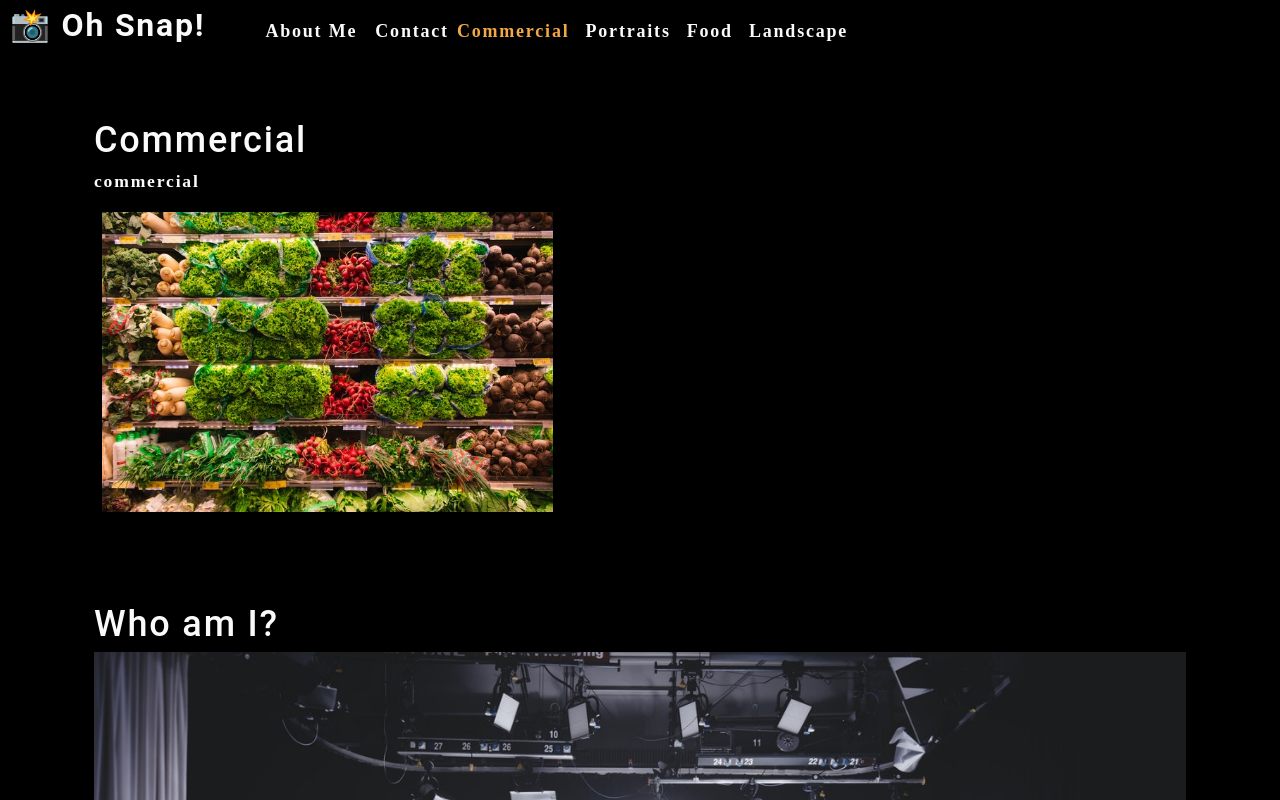
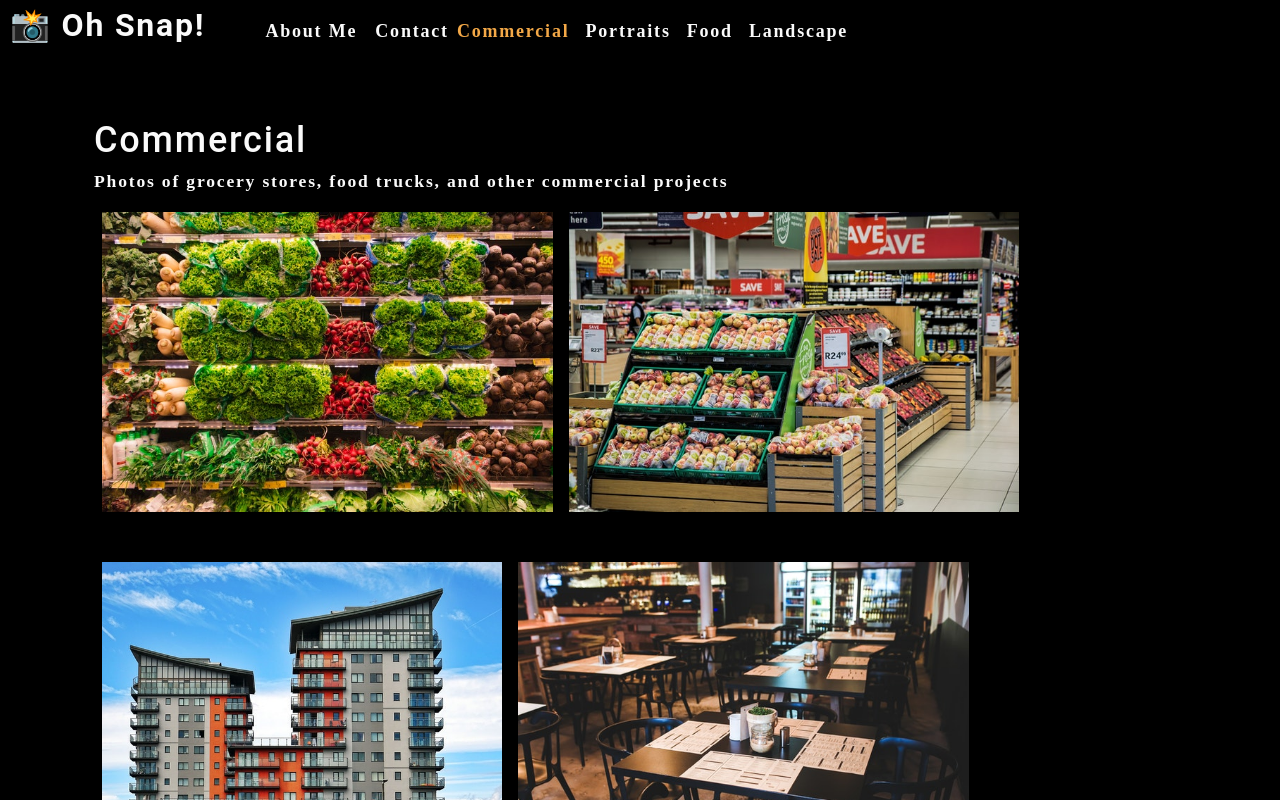
Before and after one commit to Bin-Ostrowski/photo-port, a React (Create React App) app in the folder photo-port/: page / in a window 1280 px wide. Shown: the top 800 px of the page. Built offline with nearby package versions, Linux system fonts and the light colour scheme.

Commit message:
add states then filter/map through to display corresponding category photos

```diff
--- a/photo-port/src/App.js
+++ b/photo-port/src/App.js
@@ -32,7 +32,9 @@
         currentCategory={currentCategory}
       ></Nav>
       <main>
-        <Gallery></Gallery>
+        {/* //pass the current category,
+        //which is the category selected by the user, from the Gallery component */}
+        <Gallery currentCategory={currentCategory}></Gallery>
         <About></About>
       </main>
     </div>
--- a/photo-port/src/components/Gallery/index.js
+++ b/photo-port/src/components/Gallery/index.js
@@ -1,23 +1,23 @@
 import React from "react";
-import { capitalizeFirstLetter } from "../../utils/helpers";
-import photo from "../../assets/small/commercial/0.jpg";
+import PhotoList from '../PhotoList';
+//Import the PhotoList component in Gallery.
+import { capitalizeFirstLetter } from '../../utils/helpers';
 
-function Gallery(props) {
-  const currentCategory = {
-    name: "commercial",
-    description:
-      "Photos of grocery stores, food trucks, and other commercial projects",
-  };
+
+//pass in currentCategory(a state from PhotoList)
+function Gallery({ currentCategory }) {
+  //then destructure the name and description properties from currentCategory.
+  const { name, description } = currentCategory
+
   return (
+    //create page for current category by passing in destructured state key's
     <section>
-      <h1>{capitalizeFirstLetter(currentCategory.name)}</h1>
-      <p>{currentCategory.name}</p>
-      <div className="flex-row">
-        <img src={photo}
-        alt="Commercial Example"
-        className="img-thumbnail mx-1"
-        />
-      </div>
+      <h1 data-testid="h1tag">{capitalizeFirstLetter(name)}</h1>
+      <p>{description}</p>
+      {/*getting category variable to work? First, we must use some prop
+       drilling and pass down the currentCategory.name as a prop into the
+       Photolist component*/}
+      <PhotoList category={currentCategory.name} />
     </section>
   );
 }
--- /dev/null
+++ b/photo-port/src/components/PhotoList/index.js
@@ -0,0 +1,155 @@
+import React, { useState } from "react";
+
+//in the Photolist component, we can pass in the prop, so it will send to gallery
+//however PhotoList, the props.category value has been passed down from Gallery as currentCategory.name
+//Alternatively, we can destructure props, as {category}
+const PhotoList = ({category}) => {
+
+  const [photos] = useState([
+    {
+      name: "Grocery aisle",
+      category: "commercial",
+      description:
+        "Lorem ipsum dolor sit amet, consectetur adipiscing elit. Nunc ultricie",
+    },
+    {
+      name: "Grocery booth",
+      category: "commercial",
+      description:
+        "Lorem ipsum dolor sit amet, consectetur adipiscing elit. Nunc ultricie",
+    },
+    {
+      name: "Building exterior",
+      category: "commercial",
+      description:
+        "Lorem ipsum dolor sit amet, consectetur adipiscing elit. Nunc ultricie",
+    },
+    {
+      name: "Restaurant table",
+      category: "commercial",
+      description:
+        "Lorem ipsum dolor sit amet, consectetur adipiscing elit. Nunc ultricie",
+    },
+    {
+      name: "Cafe interior",
+      category: "commercial",
+      description:
+        "Lorem ipsum dolor sit amet, consectetur adipiscing elit. Nunc ultricie",
+    },
+    {
+      name: "Cat green eyes",
+      category: "portraits",
+      description:
+        "Lorem ipsum dolor sit amet, consectetur adipiscing elit. Nunc ultricie",
+    },
+    {
+      name: "Green parrot",
+      category: "portraits",
+      description:
+        "Lorem ipsum dolor sit amet, consectetur adipiscing elit. Nunc ultricie",
+    },
+    {
+      name: "Yellow macaw",
+      category: "portraits",
+      description:
+        "Lorem ipsum dolor sit amet, consectetur adipiscing elit. Nunc ultricie",
+    },
+    {
+      name: "Pug smile",
+      category: "portraits",
+      description:
+        "Lorem ipsum dolor sit amet, consectetur adipiscing elit. Nunc ultricie",
+    },
+    {
+      name: "Pancakes",
+      category: "food",
+      description:
+        "Lorem ipsum dolor sit amet, consectetur adipiscing elit. Nunc ultricie",
+    },
+    {
+      name: "Burrito",
+      category: "food",
+      description:
+        "Lorem ipsum dolor sit amet, consectetur adipiscing elit. Nunc ultricie",
+    },
+    {
+      name: "Scallop pasta",
+      category: "food",
+      description:
+        "Lorem ipsum dolor sit amet, consectetur adipiscing elit. Nunc ultricie",
+    },
+    {
+      name: "Burger",
+      category: "food",
+      description:
+        "Lorem ipsum dolor sit amet, consectetur adipiscing elit. Nunc ultricie",
+    },
+    {
+      name: "Fruit bowl",
+      category: "food",
+      description:
+        "Lorem ipsum dolor sit amet, consectetur adipiscing elit. Nunc ultricie",
+    },
+    {
+      name: "Green river",
+      category: "landscape",
+      description:
+        "Lorem ipsum dolor sit amet, consectetur adipiscing elit. Nunc ultricie",
+    },
+    {
+      name: "Docks",
+      category: "landscape",
+      description:
+        "Lorem ipsum dolor sit amet, consectetur adipiscing elit. Nunc ultricie",
+    },
+    {
+      name: "Panoramic village by sea",
+      category: "landscape",
+      description:
+        "Lorem ipsum dolor sit amet, consectetur adipiscing elit. Nunc ultricie",
+    },
+    {
+      name: "Domestic landscape",
+      category: "landscape",
+      description:
+        "Lorem ipsum dolor sit amet, consectetur adipiscing elit. Nunc ultricie",
+    },
+    {
+      name: "Park bench",
+      category: "landscape",
+      description:
+        "Lorem ipsum dolor sit amet, consectetur adipiscing elit. Nunc ultricie",
+    },
+  ]);
+
+  //make it so only photos with the selected category appear
+  //going through each photo in the photos array, trying to find every photo that matches
+  //the category that was selected by the user. If a photo matches the condition,
+  // it is returned in an array and assigned to currentPhotos
+  const currentPhotos = photos.filter((photo) => photo.category === category);
+
+  return (
+    <div>
+      <div className="flex-row">
+        {/* // map over the images in PhotoList(now filtered currentPhoto array)
+         without having to import each one at the top */}
+        {currentPhotos.map((image, i) => (
+          <img
+          //src was assigned the require expression. Though this isn't a common practice,
+          //it certainly has its use cases! We were also able to take advantage of
+          //the incremental naming of the images by using i
+            src={require(`../../assets/small/${category}/${i}.jpg`)}
+            //alt attribute is used for accessibility user-assistance devices, such as screen readers, so the image's name was assigned
+            alt={image.name}
+            className="img-thumbnail mx-1"
+            //key attribute was also assigned the image's name. This attribute value must be a unique string.
+            //absence of unique key value will cause an error message.
+            key={image.name}
+          />
+        ))}
+      </div>
+    </div>
+  );
+}
+
+export default PhotoList;
```
